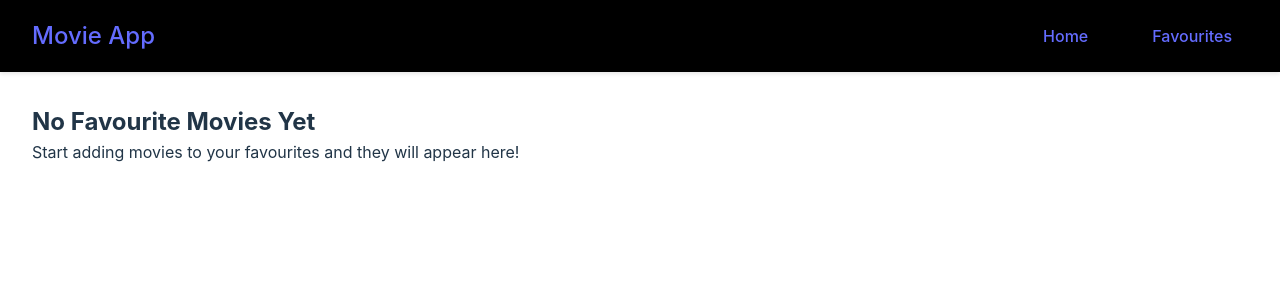
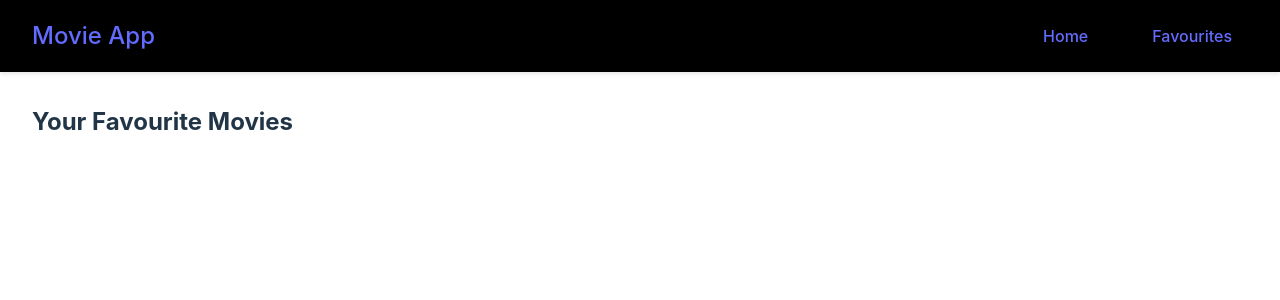
Before and after one commit to JunYu7414/React, a React (Vite) app in the folder React1stProject/: page /Favourites in a window 1280 px wide. Shown: the top 300 px of the page. Built offline with nearby package versions, Linux system fonts and the light colour scheme.

Commit message:
Revised everything, learn context and first project done!

```diff
--- a/React1stProject/src/App.jsx
+++ b/React1stProject/src/App.jsx
@@ -5,11 +5,12 @@
 import {Routes, Route} from 'react-router-dom';
 import Favourite from './pages/Favourites';
 import NavBar from './components/NavBar';
+import { MovieProvider } from './contexts/MovieContext';
 
 function App() {
 
   return (
-    <div>
+    <MovieProvider>
       <NavBar />
       <main className='main-content'>
         <Routes>
@@ -19,7 +20,7 @@
           <Route path='/Favourites' element={<Favourite />}/>
         </Routes>
       </main>
-    </div>
+    </MovieProvider>
   );
 }
 
--- a/React1stProject/src/components/MovieCard.jsx
+++ b/React1stProject/src/components/MovieCard.jsx
@@ -1,17 +1,26 @@
 import "../css/MovieCard.css"
+import { useMovieContext } from "../contexts/MovieContext"
 
 function MovieCard({movie}) {
+    //Grab values by using useMovieContext
+    //Then functions will update the state in the context and anywhere else can globally access to the changes
+    const {addToFavorites, removeFromFavorites, isFavorite} = useMovieContext();
+    const favorite = isFavorite(movie.id);
 
-    function onFavoriteClick() {
-        alert("clicked")
+    function onFavoriteClick(e) {
+        e.preventDefault();
+        if (favorite) removeFromFavorites(movie.id);
+        else addToFavorites(movie);
     }
-    //Use className instead of class because it conflicts with JS reserved word
+
+    // Use className instead of class because it conflicts with JS reserved word
     return <div className="movie-card">
         <div className="movie-poster">
             {/* Put as variable */}
             <img src={`https://image.tmdb.org/t/p/w500${movie.poster_path}`} alt={movie.title}></img>
             <div className="movie-overlay">
-                <button className="favorite-btn" onClick={onFavoriteClick}>
+                {/* Add the class if favorite is true if not nothing */}
+                <button className={`favorite-btn ${favorite ? "active" : ""}`} onClick={onFavoriteClick}>
                     ♥
                 </button>
             </div>
@@ -19,7 +28,7 @@
         <div className="movie-info">
             <h3>{movie.title}</h3>
             {/* //split the release date string at the hyphen and get the first part (year) */}
-            <p>{movie.release_date?.split("-"[0])}</p>
+            <p>{movie.release_date?.split("-")[0]}</p>
         </div>
     </div>
 }
--- /dev/null
+++ b/React1stProject/src/contexts/MovieContext.jsx
@@ -0,0 +1,77 @@
+import { createContext, useState, useContext, useEffect } from "react";
+
+//This creates the global shared container where your global data will live.
+const MovieContext = createContext();
+
+//Consumes the data from the context
+//No need to type useContext(MovieContext) everywhere
+export const useMovieContext = () => useContext(MovieContext)
+
+//Provide state to any of the components that are wrapped around it
+//children prop represents the components that will be wrapped by this provider
+//This provides the data we want
+export const MovieProvider = ({children}) => {
+    const [favorites, setFavorites] = useState([]);
+
+    //Load favorites from local storage when the component mounts
+    useEffect(() => {
+        const storedFavs= localStorage.getItem("favourites");
+        if (storedFavs) {
+            setFavorites(JSON.parse(storedFavs));
+        }
+    }, []);
+
+    //Save favorites to local storage whenever it changes
+    useEffect(() => {
+        localStorage.setItem("favourites", JSON.stringify(favorites));
+    }, [favorites]);
+
+    const addToFavorites = (movie) => {
+        //Update the favorites state with array and React state updater
+        //Take all the previous state (All the movies) and add the new movie to it
+        //Cannot use push here because React does not detect changes when mutating the existing state
+        setFavorites((prev) => [...prev, movie]);
+    }
+
+    const removeFromFavorites = (movieId) => {
+        //Generating a new array where it contains only the movies that are not equal to the movieId passed in
+        //Filter creates a new array
+        setFavorites(prev => prev.filter(movie => movie.id !== movieId ));
+    }
+
+    const isFavorite = (movieId) => {
+        //some checks if at least one element in the array passes the test implemented by the provided function
+        return favorites.some(movie => movie.id === movieId);
+    }
+
+    const value = {
+        favorites,
+        addToFavorites,
+        removeFromFavorites,
+        isFavorite
+    }
+
+    //Provider makes data available to all child components
+    return <MovieContext.Provider value = {value}>
+        {children}
+    </MovieContext.Provider>
+}
+
+//createContext()	Creates the container	Without it, no shared data
+// MovieProvider	Gives data to the container & shares it with components	Without it, context has no value
+// Anything inside {children} can access that data — but only if they request it.
+
+// useMovieContext	This is simply a shortcut that lets child components take data out of the box easily.
+
+// Real Life Analogy
+// Provider = WiFi Router
+
+// It broadcasts the signal.
+
+// useMovieContext = Connecting to WiFi
+
+// Your phone must connect to use the internet.
+
+// Router alone ≠ working internet.
+// Phone alone ≠ internet.
+// Together = works.
--- a/React1stProject/src/main.jsx
+++ b/React1stProject/src/main.jsx
@@ -12,6 +12,7 @@
   <StrictMode>
     {/* // BrowserRouter to enable routing in the app */}
     <BrowserRouter>
+    {/* //Example of children   */}
       <App />
     </BrowserRouter>
   </StrictMode>
--- a/React1stProject/src/pages/Favourites.jsx
+++ b/React1stProject/src/pages/Favourites.jsx
@@ -1,6 +1,22 @@
-
+import "../css/favorites.css"
+import { useMovieContext } from "../contexts/MovieContext"
+import MovieCard from "../components/MovieCard"
 
 function Favourite() {
+    const {favorites} = useMovieContext();
+
+    if (favorites) {
+        return (<div>
+            <h2>Your Favourite Movies</h2>
+                    <div className="movies-grid">
+                    {/* // .map iterates through each movie in the movies array */}
+                    {favorites.map((movie) =>
+                        <MovieCard movie={movie} key={movie.id}/>
+                    )}
+                    </div>
+                </div>)
+
+    }
     return <div className="favourites-empty">
         <h2>No Favourite Movies Yet</h2>
         <p>Start adding movies to your favourites and they will appear here!</p>
--- a/React1stProject/src/pages/Home.jsx
+++ b/React1stProject/src/pages/Home.jsx
@@ -23,6 +23,7 @@
         const loadPopularMovies = async () => {
             try {
                 const popularMovies = await getPopularMovies();
+                console.log(popularMovies);
                 setMovies(popularMovies);
             } catch (error) {
                 console.log(error);
@@ -34,6 +35,7 @@
         }
 
         loadPopularMovies();
+
     }, [])
 
 
@@ -54,6 +56,8 @@
         } finally {
             setLoading(false);
         }
+
+        setSearchQuery(""); // Clear the search input after searching
     }
 
     return (
@@ -75,7 +79,7 @@
             {/* Example of conditional rendering with && */}
             {error && <div className='error-message'>{error}</div>}
 
-            // If loading is true, show loading message, else show movies grid
+            {/* // If loading is true, show loading message, else show movies grid */}
             {loading ? <div>Loading...</div> :
             <div className="movies-grid">
                 {/* // .map iterates through each movie in the movies array */}
```
